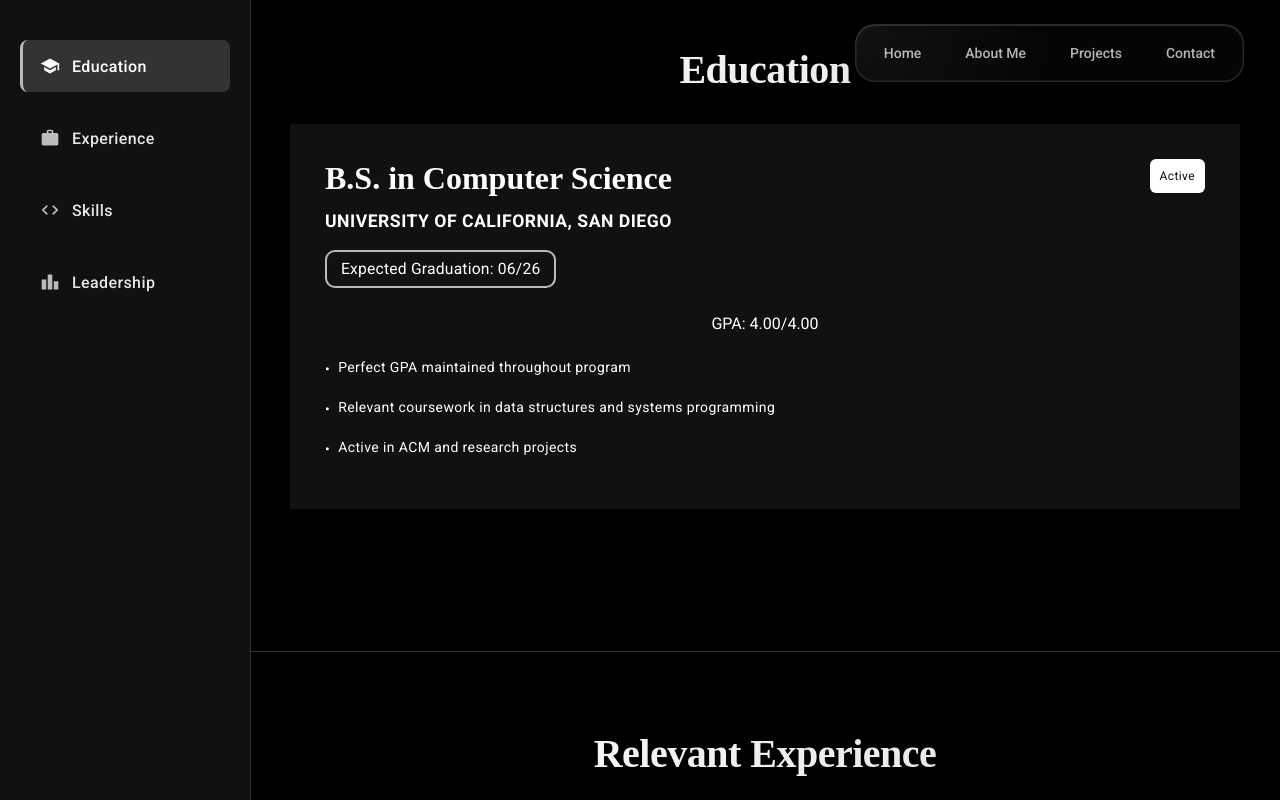
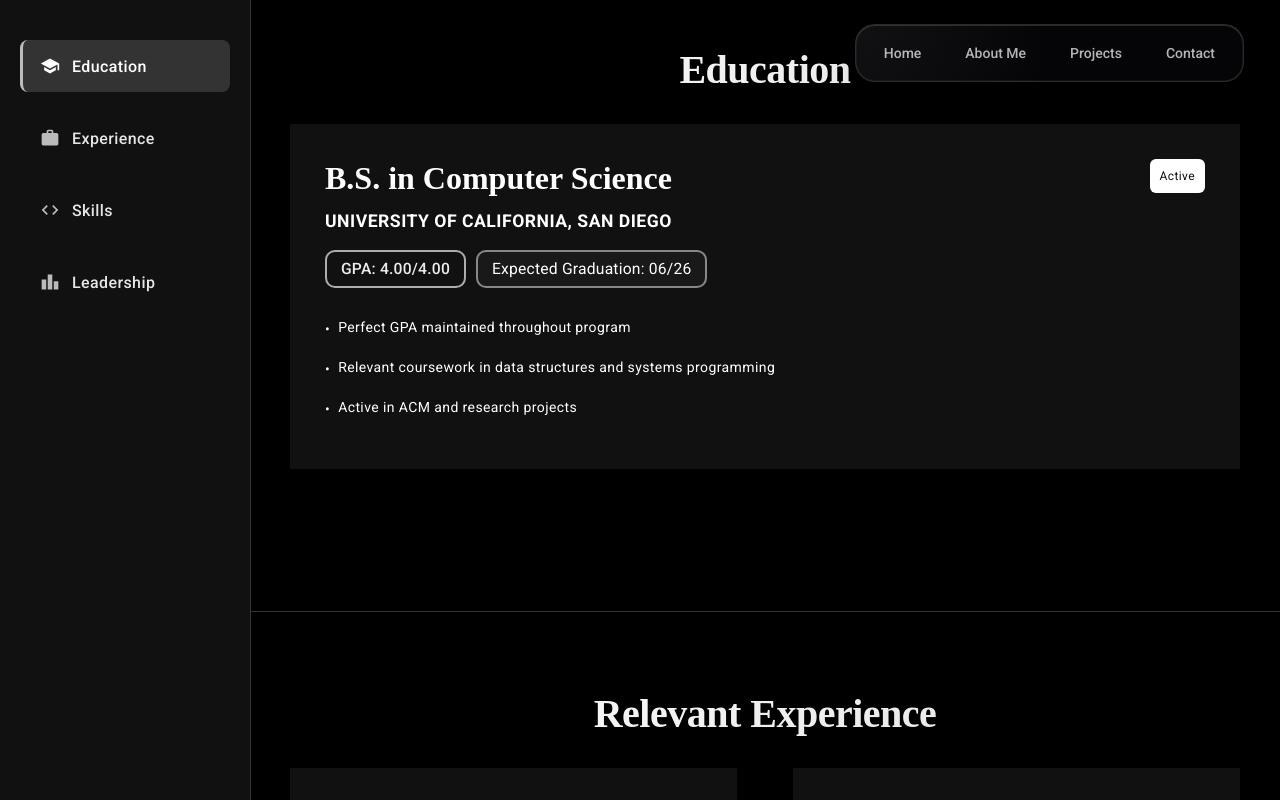
Before and after one commit to Cheggin/Portfolio, a React (Vite) app in the folder Portfolio/: page /resume in a window 1280 px wide. Built offline with nearby package versions, Linux system fonts and the light colour scheme.

Commit message:
resume page finalized (?)

```diff
--- a/Portfolio/src/components/ResumePage.css
+++ b/Portfolio/src/components/ResumePage.css
@@ -188,7 +188,7 @@ html, body {
   font-size: 2.2rem;
   font-weight: 700;
   color: #222;
-  margin: 0;
+  margin: 0 0 32px 0;
   letter-spacing: 0.8px;
   font-family: 'Roboto Slab', serif;
 }
@@ -372,6 +372,27 @@ html, body {
   flex-direction: column;
 }
 
+.card-header-right {
+  display: flex;
+  flex-direction: column;
+  align-items: flex-end;
+  gap: 8px;
+}
+
+.card-gpa-badge {
+  background: #232323;
+  color: #fff;
+  border: 1.5px solid #bbb;
+  border-radius: 8px;
+  padding: 6px 14px;
+  font-size: 0.98rem;
+  font-weight: 500;
+  margin-bottom: 4px;
+  letter-spacing: 0.2px;
+  text-align: right;
+  opacity: 0.85;
+}
+
 .card-title {
   font-size: 2rem;
   font-weight: 700;
@@ -457,19 +478,39 @@ html, body {
   flex-shrink: 0;
 }
 
+.card-pills-row {
+  display: flex;
+  flex-direction: row;
+  gap: 10px;
+  margin-top: 16px;
+  margin-bottom: 8px;
+}
+
 .card-duration-pill {
   display: inline-block;
-  margin-top: 16px;
-  margin-bottom: 8px;
+  padding: 5px 14px;
+  font-size: 0.98rem;
+  color: #fff;
+  border: 2px solid #888;
+  border-radius: 10px;
+  background: #191919;
+  font-weight: 400;
+  letter-spacing: 0.2px;
+  text-align: left;
+}
+
+.card-gpa-pill {
+  display: inline-block;
   padding: 5px 14px;
   font-size: 0.98rem;
   color: #fff;
   border: 2px solid #bbb;
   border-radius: 10px;
   background: transparent;
-  font-weight: 400;
+  font-weight: 500;
   letter-spacing: 0.2px;
   text-align: left;
+  opacity: 0.92;
 }
 
 /* Remove unused meta row/location styles */
--- a/Portfolio/src/components/ResumePage.tsx
+++ b/Portfolio/src/components/ResumePage.tsx
@@ -269,13 +269,15 @@ const ResumePage: React.FC = () => {
                           <div>
                             <h3 className="card-title">{edu.degree}</h3>
                             <div className="card-company">{edu.school}</div>
-                            <div className="card-duration-pill">{edu.duration}</div>
+                            <div className="card-pills-row">
+                              <div className="card-gpa-pill">{edu.gpa}</div>
+                              <div className="card-duration-pill">{edu.duration}</div>
+                            </div>
                           </div>
                           {edu.duration.includes('Present') || edu.duration.includes('Expected') ? (
                             <div className="card-badge">Active</div>
                           ) : null}
                         </div>
-                        <div className="card-gpa">{edu.gpa}</div>
                         <div className="card-highlights">
                           {edu.highlights.map((highlight, index) => (
                             <div key={index} className="highlight-item">
@@ -306,7 +308,9 @@ const ResumePage: React.FC = () => {
                           <div>
                             <h3 className="card-title">{exp.role}</h3>
                             <div className="card-company">{exp.company}</div>
-                            <div className="card-duration-pill">{exp.duration}</div>
+                            <div className="card-pills-row">
+                              <div className="card-duration-pill">{exp.duration}</div>
+                            </div>
                           </div>
                           {exp.duration.includes('Present') ? (
                             <div className="card-badge">Active</div>
@@ -378,7 +382,9 @@ const ResumePage: React.FC = () => {
                           <div>
                             <h3 className="card-title">{role.role}</h3>
                             <div className="card-company">{role.organization}</div>
-                            <div className="card-duration-pill">{role.duration}</div>
+                            <div className="card-pills-row">
+                              <div className="card-duration-pill">{role.duration}</div>
+                            </div>
                           </div>
                           {role.duration.includes('Present') ? (
                             <div className="card-badge">Active</div>
```
